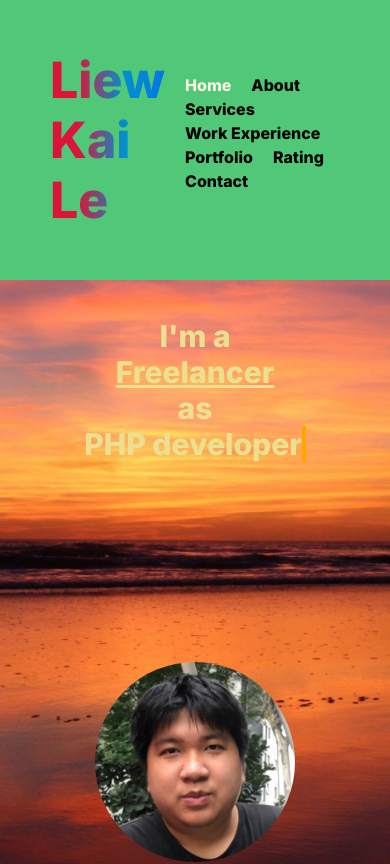
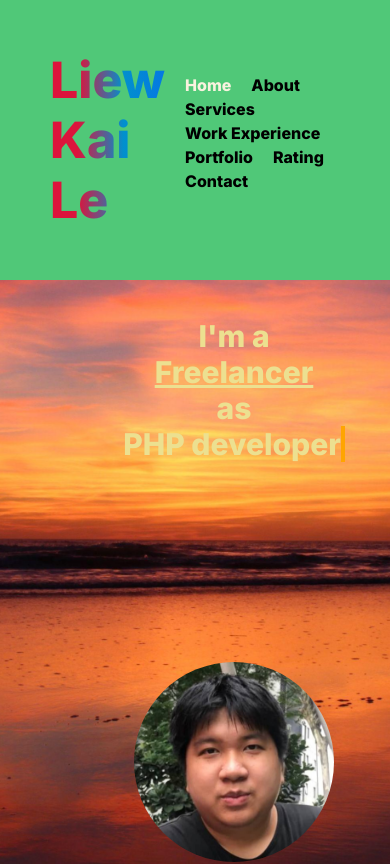
Before and after one commit to linus5ery/liewkaile, a Vue app: page /#home in a window 390 px wide. Shown: the top 864 px of the page. Built offline with nearby package versions, Linux system fonts and the light colour scheme.

Commit message:
23/7/2023 works 2

```diff
--- a/src/App.vue
+++ b/src/App.vue
@@ -394,6 +394,10 @@ section#workExperience {
     width: 100vw;
   }
 
+  section#home {
+    width: 120vw;
+  }
+
   .title {
     font-size: 36px;
   }
@@ -407,7 +411,6 @@ section#workExperience {
 
   section#home {
     flex-direction: column;
-    width: 100%;
     margin: auto;
     padding: 120px 0 0;
   }
```
